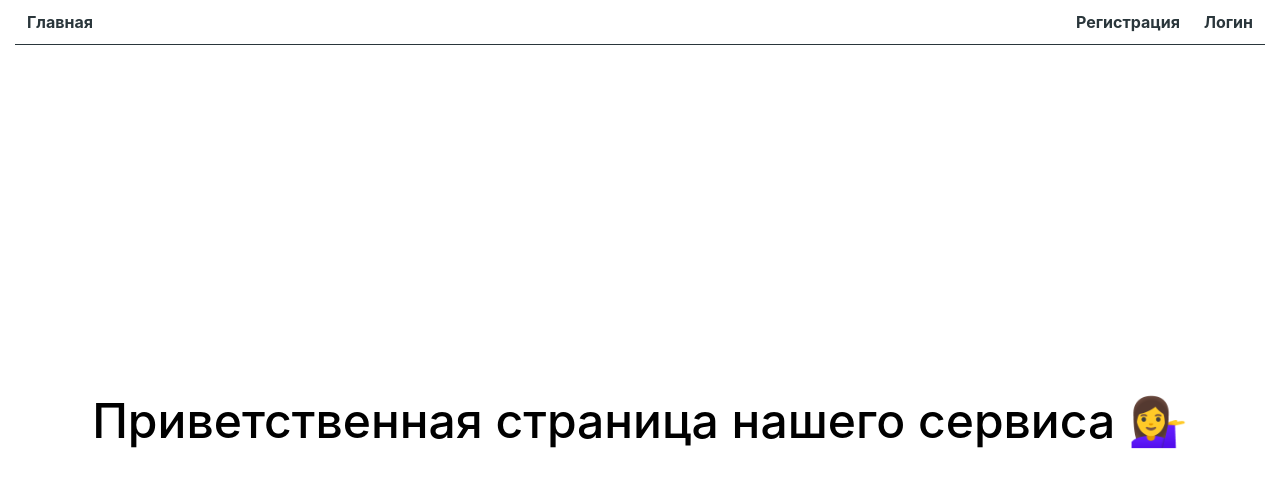
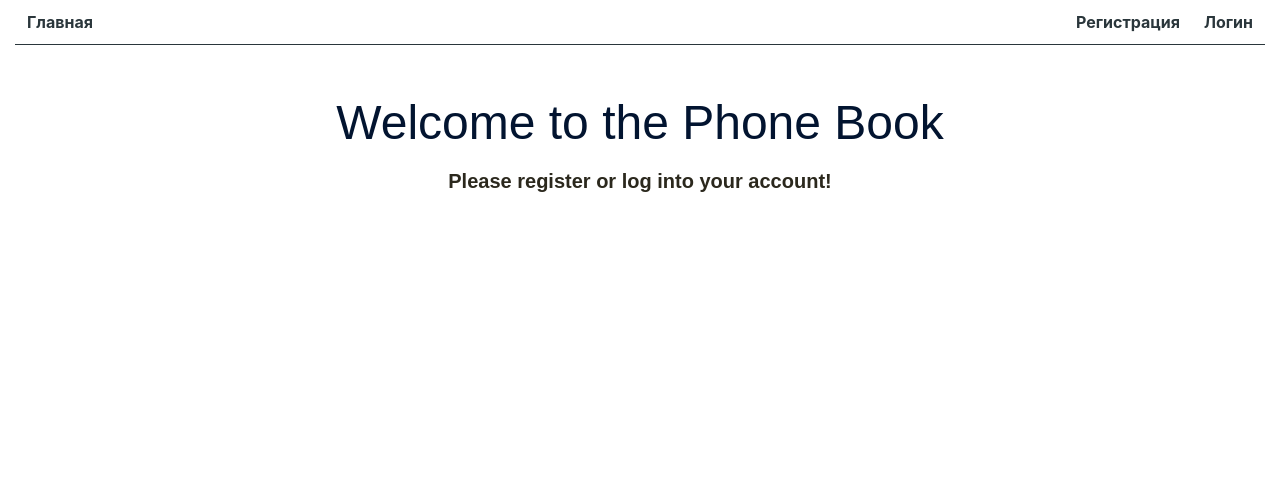
Before and after one commit to AndrL2311/goit-react-hw-08-phonebook, a React (Create React App) app: page / in a window 1280 px wide. Shown: the top 488 px of the page. Built offline with nearby package versions, Linux system fonts and the light colour scheme.

Commit message:
error and home

```diff
--- a/src/redux/auth/auth-operations.js
+++ b/src/redux/auth/auth-operations.js
@@ -17,44 +17,53 @@ const token = {
  * body: { name, email, password }
  * После успешной регистрации добавляем токен в HTTP-заголовок
  */
-const register = createAsyncThunk("auth/register", async (credentials) => {
+const register = createAsyncThunk(
+  "auth/register",
+  async (credentials, { rejectWithValue }) => {
     try {
       const { data } = await axios.post("/users/signup", credentials);
       token.set(data.token);
       return data;
     } catch (error) {
-    // TODO: Добавить обработку ошибки error.message
+      return rejectWithValue(error.data);
     }
-});
+  }
+);
 
 /*
  * POST @ /users/login
  * body: { email, password }
  * После успешного логина добавляем токен в HTTP-заголовок
  */
-const logIn = createAsyncThunk("auth/login", async (credentials) => {
+const logIn = createAsyncThunk(
+  "auth/login",
+  async (credentials, { rejectWithValue }) => {
     try {
       const { data } = await axios.post("/users/login", credentials);
       token.set(data.token);
       return data;
     } catch (error) {
-    // TODO: Добавить обработку ошибки error.message
+      return rejectWithValue(error.data);
     }
-});
+  }
+);
 
 /*
  * POST @ /users/logout
  * headers: Authorization: Bearer token
  * После успешного логаута, удаляем токен из HTTP-заголовка
  */
-const logOut = createAsyncThunk("auth/logout", async () => {
+const logOut = createAsyncThunk(
+  "auth/logout",
+  async (_, { rejectWithValue }) => {
     try {
       await axios.post("/users/logout");
       token.unset();
     } catch (error) {
-    // TODO: Добавить обработку ошибки error.message
+      return rejectWithValue(error.data);
     }
-});
+  }
+);
 /*
  * GET @ /users/current
  * headers:
@@ -81,7 +90,7 @@ const fetchCurrentUser = createAsyncThunk(
       const { data } = await axios.get("/users/current");
       return data;
     } catch (error) {
-      // TODO: Добавить обработку ошибки error.message
+      return thunkAPI.rejectWithValue(error.data);
     }
   }
 );
--- a/src/views/HomeView.js
+++ b/src/views/HomeView.js
@@ -1,27 +1,10 @@
 import React from "react";
-
-const styles = {
-  container: {
-    minHeight: "calc(100vh - 50px)",
-    display: "flex",
-    alignItems: "center",
-    justifyContent: "center",
-  },
-  title: {
-    fontWeight: 500,
-    fontSize: 48,
-    textAlign: "center",
-  },
-};
+import s from "./HomeView.module.css";
 
 const HomeView = () => (
-  <div style={styles.container}>
-    <h1 style={styles.title}>
-      Приветственная страница нашего сервиса{" "}
-      <span role="img" aria-label="Иконка приветствия">
-        💁‍♀️
-      </span>
-    </h1>
+  <div className={s.container}>
+    <h1 className={s.title}>Welcome to the Phone Book</h1>
+    <p className={s.title_text}>Please register or log into your account!</p>
   </div>
 );
 
--- /dev/null
+++ b/src/views/HomeView.module.css
@@ -0,0 +1,25 @@
+.container {
+  margin-top: 50px;
+  display: "flex";
+  align-items: "center";
+  justify-content: "center";
+}
+
+.title {
+  margin-top: 150px;
+  font-weight: 500;
+  font-size: 48px;
+  text-align: center;
+  margin: 0;
+  font-family: sans-serif;
+  color: #021430;
+}
+
+.title_text {
+  margin-top: 20px;
+  text-align: center;
+  font-weight: bold;
+  font-family: sans-serif;
+  font-size: 20px;
+  color: #1a170bec;
+}
```
Lines whose indentation alone changed are shown as unchanged.
